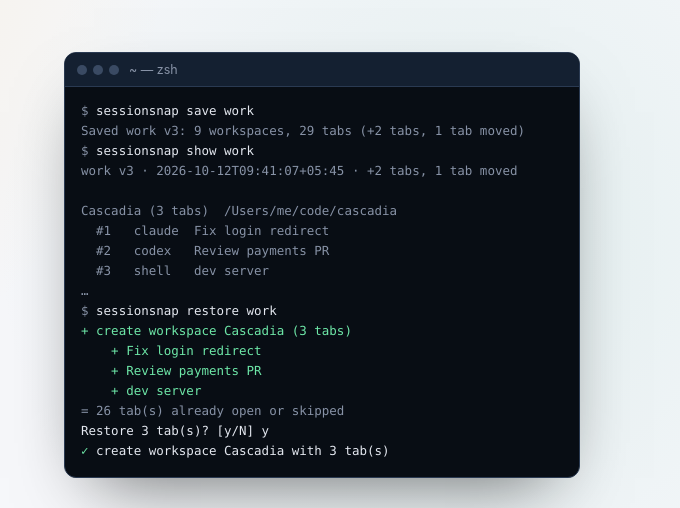
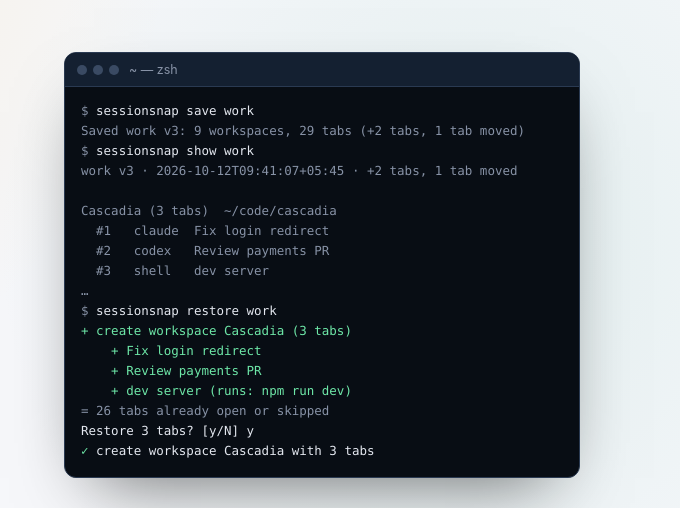
Before and after one commit to pawanpaudel93/sessionsnap, a plain HTML site: page site/index.html in a window 1280 px wide. Shown: the part 93-601 px from the top of the page, 600-1280 px from the left. Drawn offline with Linux system fonts and the light colour scheme.

Commit message:
docs: match sample output to what the CLI prints

```diff
--- a/site/index.html
+++ b/site/index.html
@@ -97,7 +97,7 @@
 <span class="step-2"><span class="prompt">$ </span>sessionsnap show work
 <span class="out">work v3 · 2026-10-12T09:41:07+05:45 · +2 tabs, 1 tab moved
 
-Cascadia (3 tabs)  /Users/me/code/cascadia
+Cascadia (3 tabs)  ~/code/cascadia
   #1   claude  Fix login redirect
   #2   codex   Review payments PR
   #3   shell   dev server
@@ -106,10 +106,10 @@ Cascadia (3 tabs)  /Users/me/code/cascadia
 <span class="ok">+ create workspace Cascadia (3 tabs)</span>
 <span class="ok">    + Fix login redirect</span>
 <span class="ok">    + Review payments PR</span>
-<span class="ok">    + dev server</span>
-<span class="out">= 26 tab(s) already open or skipped</span>
-Restore 3 tab(s)? [y/N] y
-<span class="ok">✓</span> create workspace Cascadia with 3 tab(s)</span></code></pre>
+<span class="ok">    + dev server (runs: npm run dev)</span>
+<span class="out">= 26 tabs already open or skipped</span>
+Restore 3 tabs? [y/N] y
+<span class="ok">✓</span> create workspace Cascadia with 3 tabs</span></code></pre>
           </div>
           <figcaption class="sr-only">
             Example session: save a snapshot named work with 9 workspaces and 29 tabs, show its
```
Also changed, not shown: site/docs.html (+2 -2 lines).
